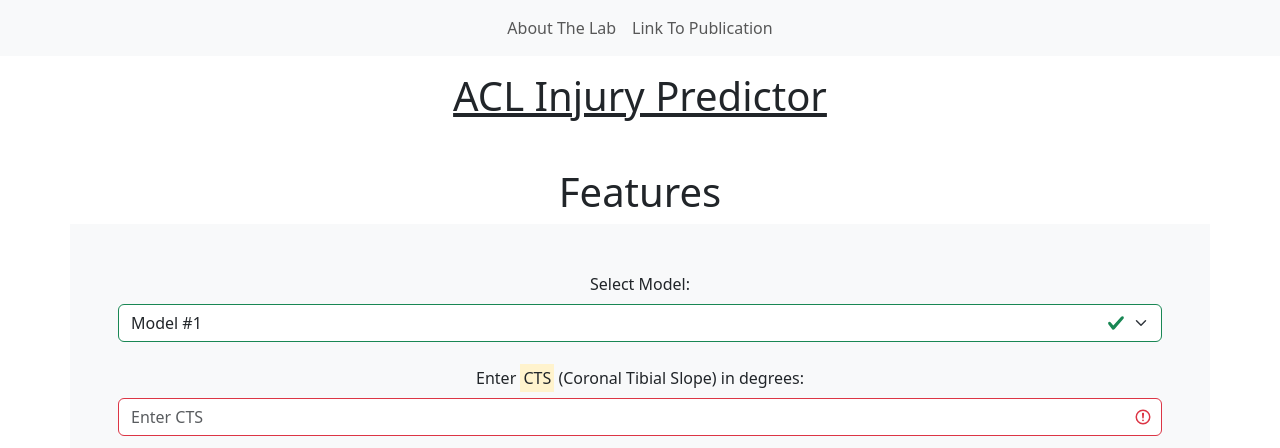
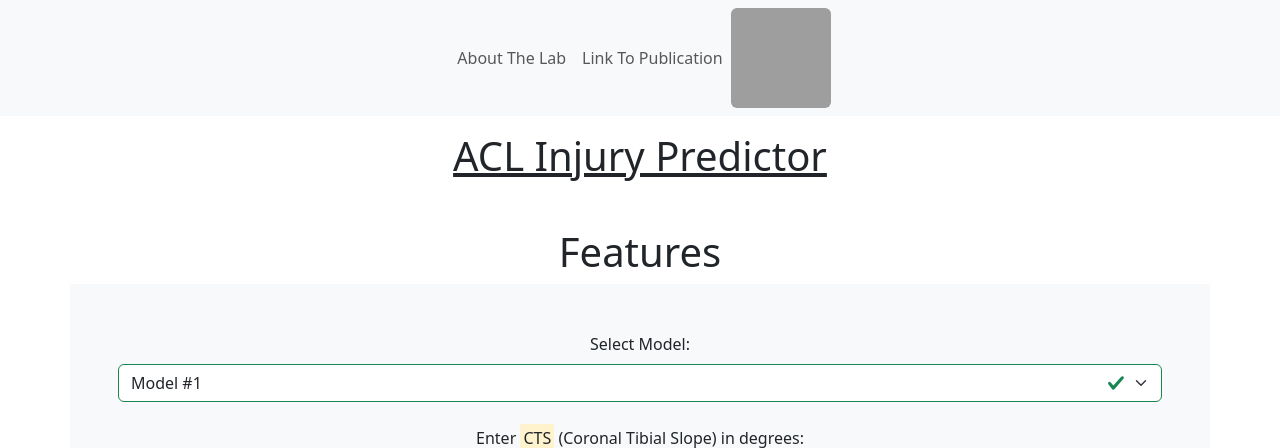
Before and after one commit to bluetr981/ACL-Injury-Website, a Flask app: page / in a window 1280 px wide. Shown: the top 448 px of the page. Run offline with Flask 3, Linux system fonts and the light colour scheme; grey boxes are pictures that could not be loaded.

Commit message:
Update index.html

```diff
--- a/templates/index.html
+++ b/templates/index.html
@@ -23,6 +23,9 @@
 			<a class="nav-link" href="#"><center>Link To Publication</center></a>
 		</li>
 	</ul>
+	<div class="justify-content-right">
+		<img src="https://i.pinimg.com/originals/38/03/af/3803afa55f1870c4e1e721147dd6db50.png" class="rounded" alt="University of Waterloo Logo" width=100 height=100/>
+	</div>
 </nav>
 
 <div class="container-fluid my-3">
@@ -110,7 +113,6 @@
 
 <div class="container-fluid p-3 bg-light">
 	<footer class="text-center">© Dr. Naveen Chandrashekhar, Cheng Hao Kao, and Puneet Bhat 2025</footer>
-	<img src="https://i.pinimg.com/originals/38/03/af/3803afa55f1870c4e1e721147dd6db50.png" class="rounded" alt="University of Waterloo Logo" width=100 height=100/>
 </div>
 
 </body>
```
